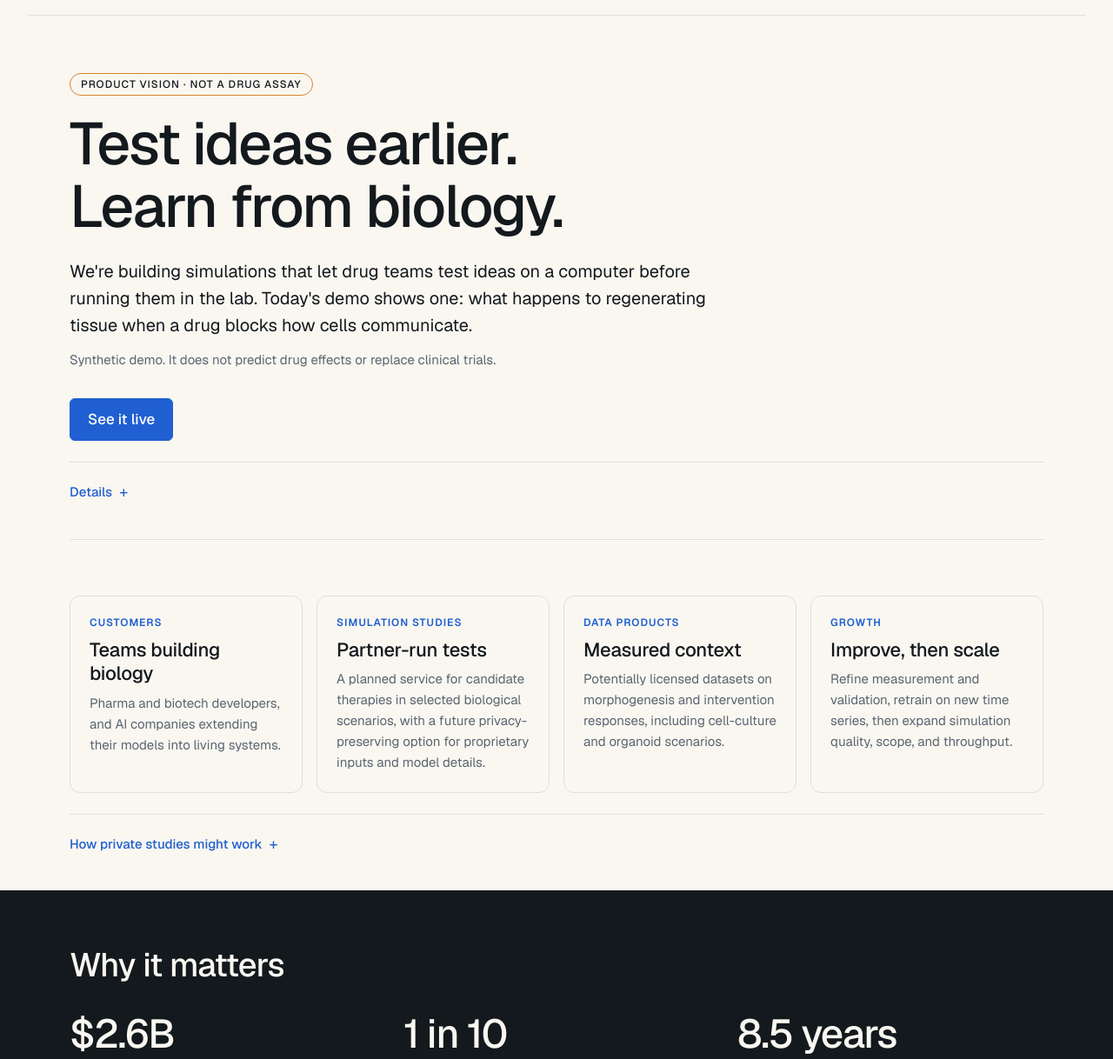
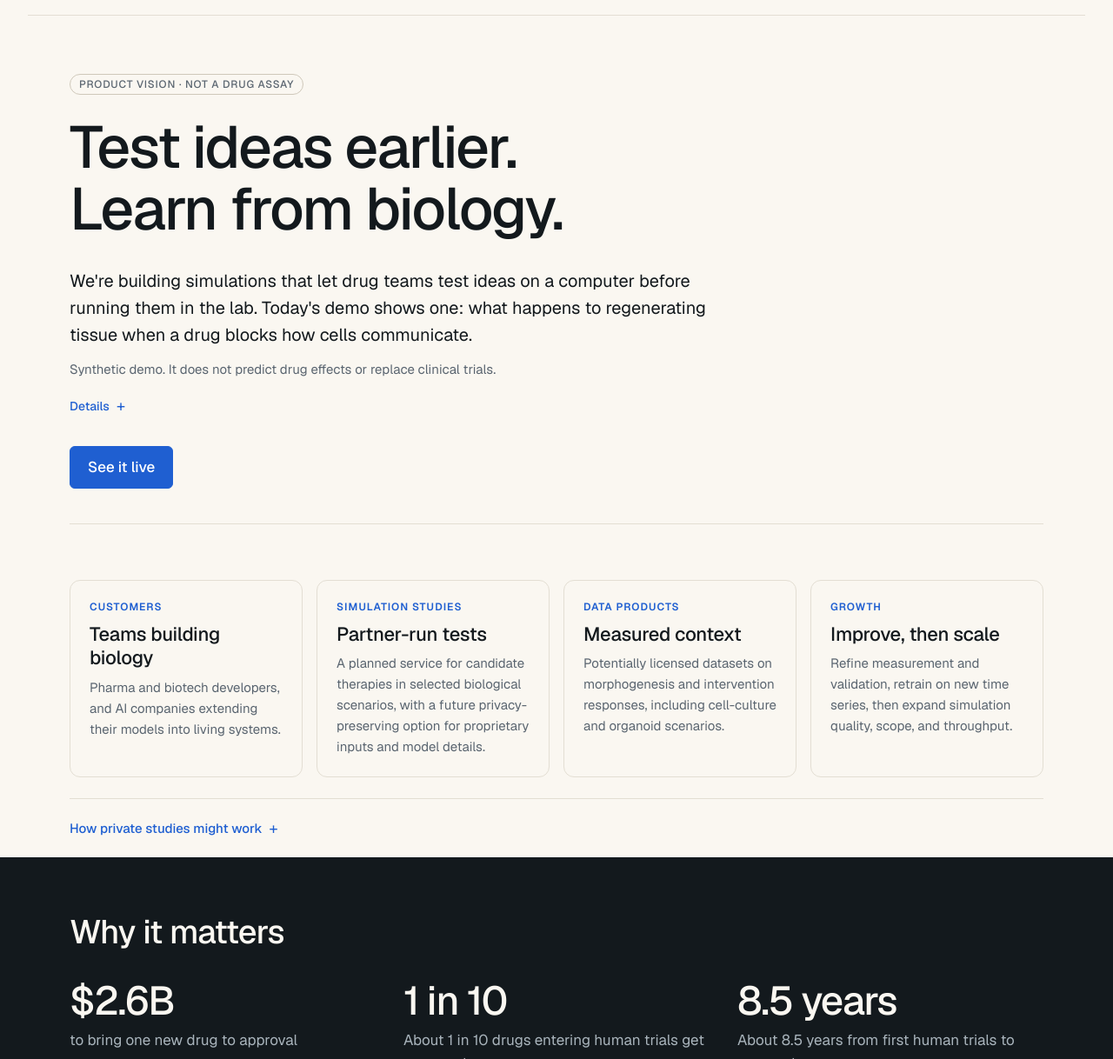
Before and after one commit to John-Puryear/Cal-Poly-Vibe-Coding-Hackathon26, a website: page dist/index.html in a window 1280 px wide. Shown: the part 61-1279 px from the top of the page at 87% size. Drawn offline with nearby package versions, Linux system fonts and the light colour scheme.

Commit message:
Center every Details row between its two lines, and quiet the hero: smaller badge, more air, Details as a small link
Co-Authored-By: Claude Opus 5.5 <noreply@anthropic.com>
Claude-Session: https://claude.ai/code/session_01PQcqPAqugbmMKXNRBnBHSM

```diff
--- a/dist/index.html
+++ b/dist/index.html
@@ -23,8 +23,8 @@
       <h1 id="business-title">Test ideas earlier.<br>Learn from biology.</h1>
       <p class="lead">We're building simulations that let drug teams test ideas on a computer before running them in the lab. Today's demo shows one: what happens to regenerating tissue when a drug blocks how cells communicate.</p>
       <p class="hero-note">Synthetic demo. It does not predict drug effects or replace clinical trials.</p>
+      <details class="paper-detail"><summary>Details</summary><p>Drug development can take more than a decade and billions of dollars. We aim to test candidate drugs and therapies earlier in progressively validated biological simulations, helping teams prioritize laboratory work. This demo tests one piece of that vision: whether timed changes in cell-to-cell communication can redirect a regenerating body plan. Future models would need experimental voltage, anatomy, and molecular measurements, plus held-out validation, before they could support drug decisions.</p></details>
       <a class="primary-button hero-button" href="#experiment">See it live</a>
-      <details class="paper-detail"><summary>Details</summary><p>Drug development can take more than a decade and billions of dollars. We aim to test candidate drugs and therapies earlier in progressively validated biological simulations, helping teams prioritize laboratory work. This demo tests one piece of that vision: whether timed changes in cell-to-cell communication can redirect a regenerating body plan. Future models would need experimental voltage, anatomy, and molecular measurements, plus held-out validation, before they could support drug decisions.</p></details>
     </section>
 
     <section class="panels" id="product" aria-label="Product">
--- a/dist/style.css
+++ b/dist/style.css
@@ -174,7 +174,7 @@ main>section,main>.hero{padding:64px 0 40px}
 /* One "Details +" expander style everywhere */
 details{margin-top:24px;border-top:1px solid var(--line)}
 details details{margin-top:16px}
-summary{display:inline-flex;align-items:center;gap:8px;padding:24px 0 0;list-style:none;cursor:pointer;font:500 15px var(--sans);color:var(--accent)}
+summary{display:inline-flex;align-items:center;gap:8px;padding:24px 0;line-height:1.4;list-style:none;cursor:pointer;font:500 15px var(--sans);color:var(--accent)}
 summary::-webkit-details-marker{display:none}
 summary::after{content:'+';font:400 18px/1 var(--sans)}
 details[open]>summary::after{content:'\2212'}
@@ -186,7 +186,7 @@ summary>span{font-weight:400;color:var(--muted)}
 .demo-guide>ol{margin:0 0 16px;padding-left:22px;display:grid;gap:8px;font-size:15px;color:var(--muted)}
 .demo-guide>p{font-size:15px;color:var(--muted)}
 .lab+details{margin-top:24px}
-details[open]>summary{padding-bottom:16px}
+details[open]{padding-bottom:24px}
 /* Nothing at the end of a section adds extra space before the divider */
 main>section>:last-child,main>section .split-body>:last-child,main>section .column>:last-child,details>:last-child,.card-row>*>:last-child{margin-bottom:0}
 
@@ -341,3 +341,19 @@ main>.band{padding-block:64px}
 .source-groups{grid-template-columns:repeat(2,minmax(0,1fr));column-gap:32px}
 @media(max-width:700px){.callout{padding:24px}.limit-list,.top-sources ul,.source-groups{grid-template-columns:1fr}}
 .stat-strip>div{justify-content:flex-end}
+
+/* Details rows: content, 24px, line, 24px, "Details +", 24px, then the section divider */
+main>section:not(.hero):has(>details:last-child),
+main>section:not(.hero):has(>.split-body>details:last-child),
+main>section:not(.hero):has(>.column>details:last-child),
+main>section:not(.hero):has(>.how-grid .how-main>details:last-child){padding-bottom:0}
+
+/* Hero: quieter badge, more air under the headline, Details as a small text link */
+.hero .planned-badge{padding:3px 10px;border-color:var(--line-strong);font-weight:500;letter-spacing:.8px;color:var(--muted)}
+.hero h1{margin:24px 0 32px}
+.hero-note{font-family:var(--sans);font-size:15px;color:var(--muted)}
+.hero details{margin-top:16px;border-top:0}
+.hero summary{padding:0;font-size:14px}
+.hero details[open]{padding-bottom:0}
+.hero details[open]>summary{padding-bottom:12px}
+details+details{margin-top:0}
```
